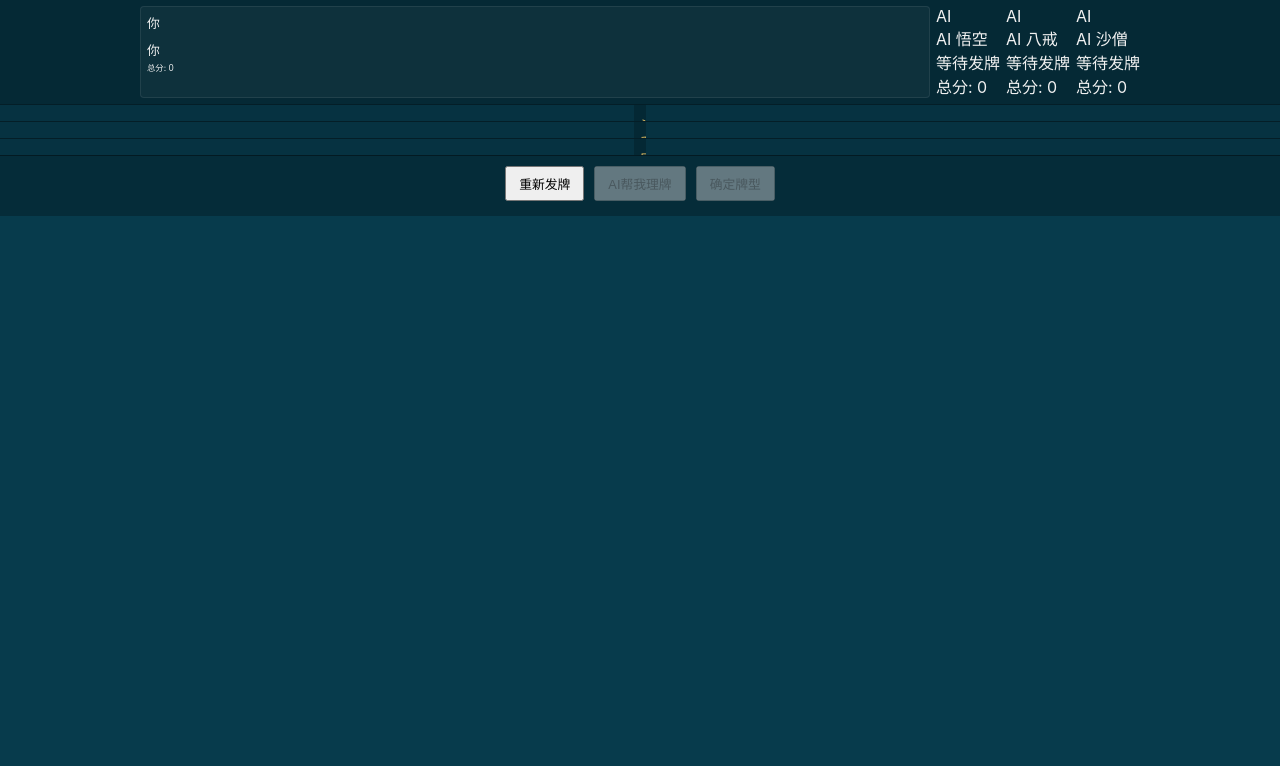
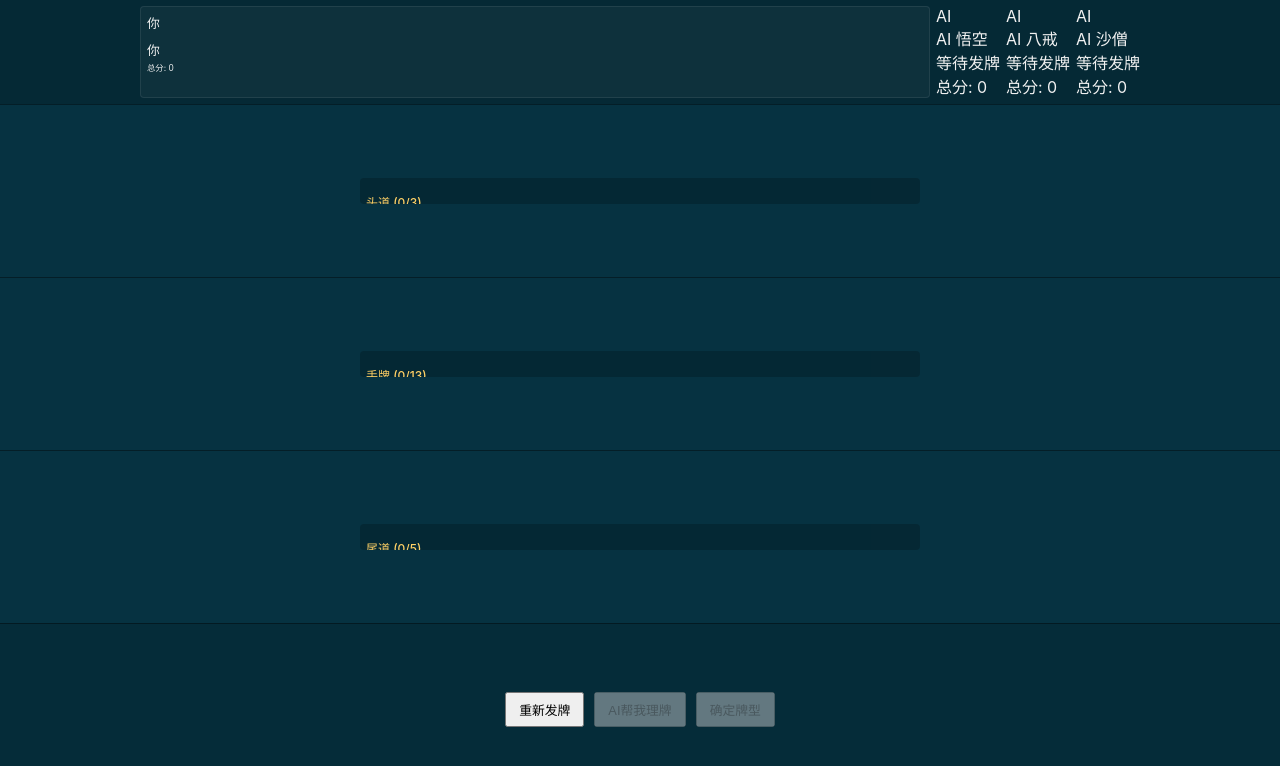
Before and after one commit to wen952555/sss, a React (Create React App) app in the folder frontend/: page / in a window 1280 px wide. Shown: the top 766 px of the page. Built offline with nearby package versions, Linux system fonts and the light colour scheme.

Commit message:
Update App.css

```diff
--- a/frontend/src/App.css
+++ b/frontend/src/App.css
@@ -34,9 +34,10 @@ html, body {
   width: 100%;
   height: 100%;
   padding: 0;
+
+  /* 调整为三栏布局，横幅、理牌区和按钮区 */
 }
 
-/* 通用横幅区域样式 */
 .banner-section {
   width: 100%;
   padding: 5px 10px;
@@ -121,11 +122,11 @@ html, body {
   flex-shrink: 0;    /* 防止卡牌被压缩 */
 }
 
-/* 控制按钮区 */
+/* 控制按钮区 - 让其也平均分配剩余高度 */
 .controls-banner-section {
   padding: 10px;
   background-color: rgba(0,0,0,0.25);
-  flex: 0 0 auto;    /* 固定高度 */
+  flex: 1 1 0;   /* 关键：剩余空间平均分配 */
   border-top: 1px solid rgba(0,0,0,0.4);
   display: flex;
   flex-direction: column;
@@ -181,3 +182,36 @@ html, body {
       min-height: 60px;
     }
 }
+
+/* 让主游戏区域（横幅+理牌区+按钮区）占满高度，并平均分配理牌区和按钮区剩余空间 */
+.game-view-active {
+  /* 横幅高度自适应，理牌区和按钮区平均分配剩余空间 */
+  height: 100vh;
+  min-height: 0;
+  display: flex;
+  flex-direction: column;
+}
+
+/* 让理牌区和按钮区高度均分剩余空间，且每个 hand-lane-banner 可拉伸 */
+.hand-lane-banner,
+.controls-banner-section {
+  min-height: 0;
+}
+
+.top-lane,
+.middle-lane,
+.bottom-lane {
+  flex: 1 1 0;
+  min-height: 0;
+  display: flex;
+  align-items: stretch;
+}
+
+.controls-banner-section {
+  flex: 1 1 0;
+  min-height: 0;
+  display: flex;
+  flex-direction: column;
+  justify-content: center;
+  align-items: center;
+}
```
